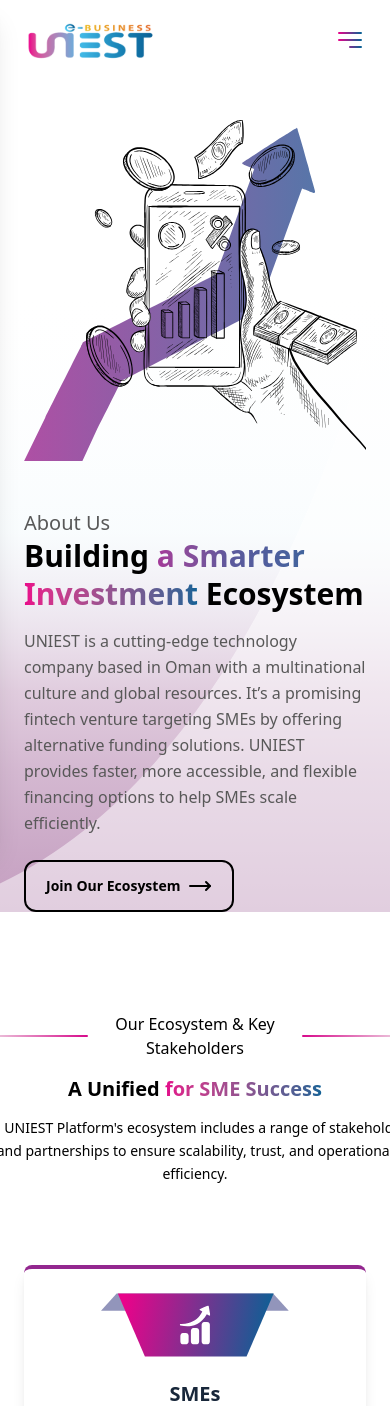
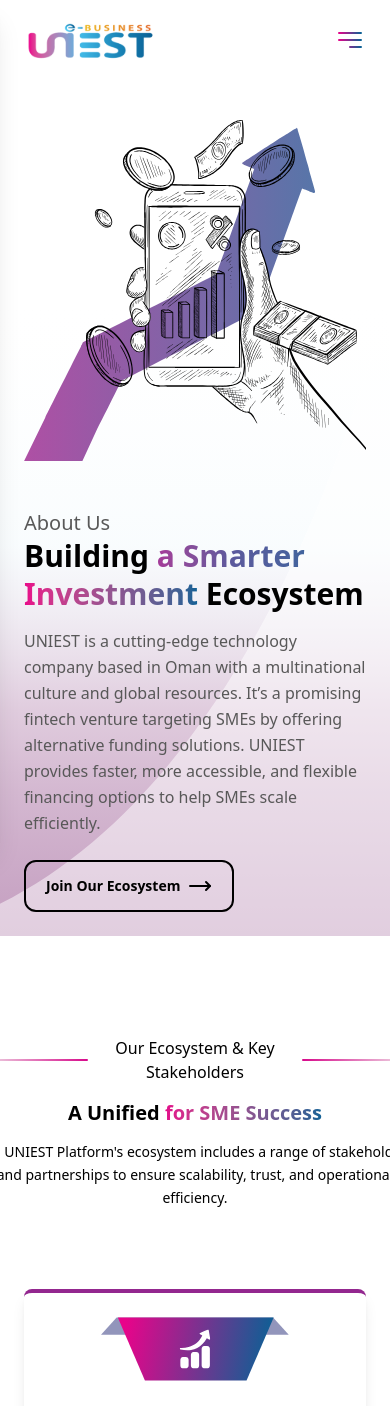
Before and after one commit to zahraaMeky/uniest---company-landing-page, a Next.js app: page /about in a window 390 px wide. Shown: the top 1406 px of the page. Built offline with nearby package versions, Linux system fonts and the light colour scheme.

Commit message:
update margin of About Hero

```diff
--- a/components/AboutHero.tsx
+++ b/components/AboutHero.tsx
@@ -28,7 +28,7 @@
             className="inline-flex items-center justify-center border-2 border-black text-sm sm:text-base font-semibold px-5 py-3 rounded-xl mt-6
             transition-all duration-500 ease-in-out group
             hover:bg-gradient-to-r hover:from-[#9B248E]/90 hover:via-[#4A4792]/90 hover:to-[#2D5393]/90
-            hover:text-white hover:border-transparent"
+            hover:text-white hover:border-transparent mb-6 md:mb-8"
           >
             Join Our Ecosystem
             <MoveRight className="ml-2 transition-all duration-500 text-black group-hover:text-white" />
--- a/components/Ecosystem.tsx
+++ b/components/Ecosystem.tsx
@@ -21,7 +21,7 @@
         </h2>
 
         {/* Description */}
-        <div className="max-w-lg text-center mx-auto">
+        <div className="lg:max-w-lg text-center mx-auto w-full">
           <p className="text-black text-sm sm:text-base leading-relaxed">
             The UNIEST Platform's ecosystem includes a range of stakeholders and partnerships
             to ensure scalability, trust, and operational efficiency.
```
